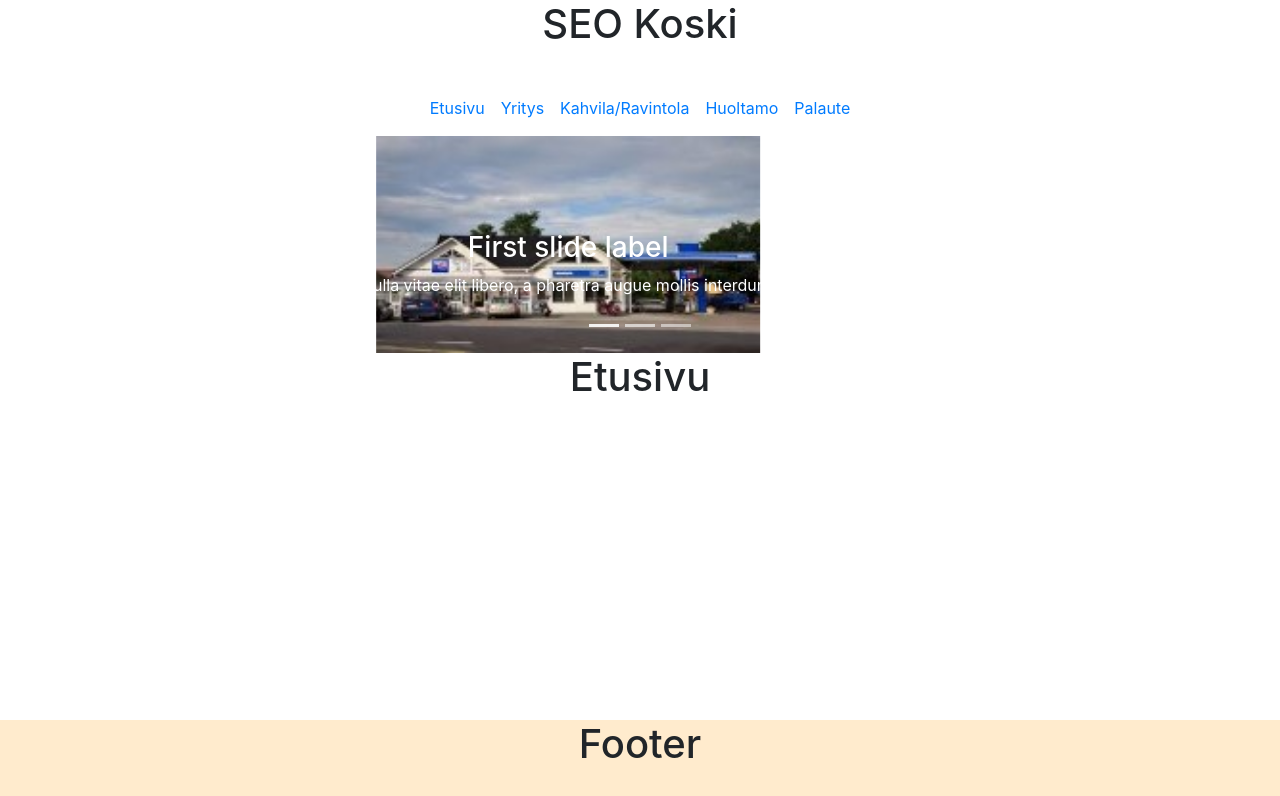
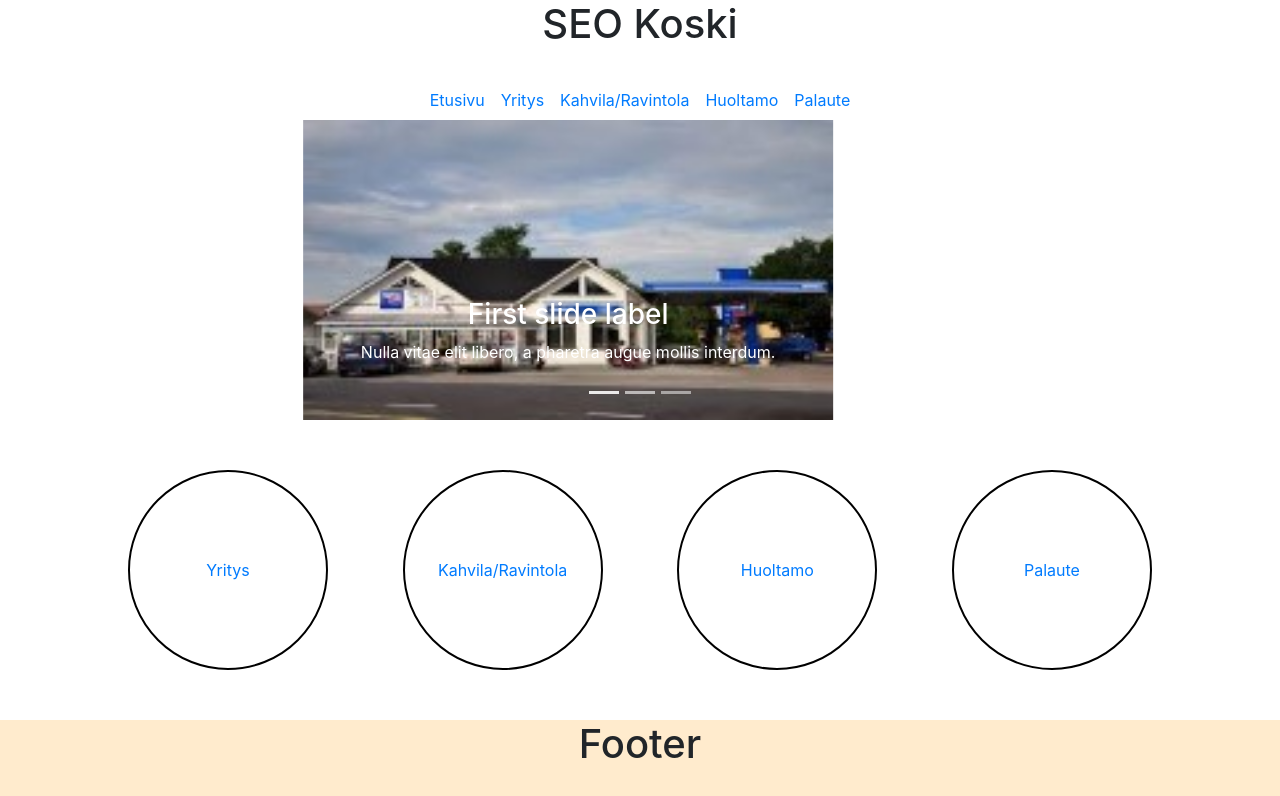
Before and after one commit to toni-mahilainen/Website_SEO, a React (Create React App) app: page / in a window 1280 px wide. Shown: the top 796 px of the page. Built offline with nearby package versions, Linux system fonts and the light colour scheme.

Commit message:
Etusivun asemointia ja muotoilua

```diff
--- a/src/App.css
+++ b/src/App.css
@@ -66,19 +66,80 @@ header {
   height: 10vh;
 }
 
+nav {
+  height: 5vh;
+}
+
 /* --------------------------------HEADER-------------------------------- */
 
 /* --------------------------------ETUSIVU-------------------------------- */
 
-#etusivu {
+#mainpage {
   text-align: center;
   overflow: auto;
   height: 75vh;
+
+}
+
+#mainpageUpper, #mainpageLower {
+  height: 50%;
+}
+
+.carousel, .carousel-inner, .carousel-item {
+  height: 100%;
 }
 
 .carousel img {
-  width: 30%;
+  height: 100%;
   margin: auto;
+}
+
+.boxLinks {
+  height: 100%;
+  padding-left: 10%;
+  padding-right: 10%;
+  display: flex;
+  justify-content: space-between;
+}
+
+.box {
+  height: 200px;
+  width: 200px;
+  border: black 2px solid;
+  display: flex;
+  align-self: center;
+  justify-content: center;
+  border-radius: 100px;
+  animation: 1s 1 toCircle;
+}
+
+.box:hover {
+  animation: 1s 1 toBox;
+  animation-fill-mode: forwards;
+}
+
+.box span {
+  align-self: center;
+}
+
+@keyframes toBox {
+  from {
+    border-radius: 100px;
+  }
+
+  to {
+    border-radius: 10px;
+  }
+}
+
+@keyframes toCircle {
+  from {
+    border-radius: 10px;
+  }
+
+  to {
+    border-radius: 100px;
+  }
 }
 
 /* --------------------------------ETUSIVU-------------------------------- */
--- a/src/Components/App.jsx
+++ b/src/Components/App.jsx
@@ -1,9 +1,7 @@
 import React, { Component } from 'react';
 import '../App.css';
 import 'bootstrap/dist/css/bootstrap.min.css';
-import { BrowserRouter as Router, Link } from 'react-router-dom';
-import Route from 'react-router-dom/Route';
-import Switch from 'react-router-dom/Switch';
+import { BrowserRouter as Router, Link, Route, Switch } from 'react-router-dom';
 import Header from './Header';
 import Etusivu from './Etusivu';
 import Footer from './Footer';
--- a/src/Components/Etusivu.jsx
+++ b/src/Components/Etusivu.jsx
@@ -8,46 +8,41 @@ import lataus2 from '../Images/lataus2.jpg';
 class Etusivu extends Component {
     render() {
         return (
-            <section id="etusivu">
+            <main id="mainpage">
+                <section id="mainpageUpper">
                     <Carousel bsPrefix="carousel">
                         <Carousel.Item>
-                        <img
-                            className="d-block"
-                            src={lataus}
-                            alt="First slide"
-                        />
+                            <img className="d-block" src={lataus} alt="First slide" />
                             <Carousel.Caption>
                                 <h3>First slide label</h3>
                                 <p>Nulla vitae elit libero, a pharetra augue mollis interdum.</p>
                             </Carousel.Caption>
                         </Carousel.Item>
                         <Carousel.Item>
-                        <img
-                            className="d-block"
-                            src={lataus1}
-                            alt="Third slide"
-                        />
-
+                            <img className="d-block" src={lataus1} alt="Second slide" />
                             <Carousel.Caption>
                                 <h3>Second slide label</h3>
                                 <p>Lorem ipsum dolor sit amet, consectetur adipiscing elit.</p>
                             </Carousel.Caption>
                         </Carousel.Item>
                         <Carousel.Item>
-                        <img
-                            className="d-block"
-                            src={lataus2}
-                            alt="Third slide"
-                        />
-
+                            <img className="d-block" src={lataus2} alt="Third slide" />
                             <Carousel.Caption>
                                 <h3>Third slide label</h3>
                                 <p>Praesent commodo cursus magna, vel scelerisque nisl consectetur.</p>
                             </Carousel.Caption>
                         </Carousel.Item>
                     </Carousel>
-                <h1>Etusivu</h1>
                 </section>
+                <section id="mainpageLower">
+                    <div className="boxLinks">
+                        <a className="box" href="#"><span>Yritys</span></a>
+                        <a className="box" href="#"><span>Kahvila/Ravintola</span></a>
+                        <a className="box" href="#"><span>Huoltamo</span></a>
+                        <a className="box" href="#"><span>Palaute</span></a>
+                    </div>
+                </section>
+            </main>
         );
     }
 }
--- a/src/Components/Huoltamo.jsx
+++ b/src/Components/Huoltamo.jsx
@@ -4,9 +4,9 @@ import '../App.css';
 class Huoltamo extends Component {
     render() {
         return (
-            <section id="huoltamo">
+            <main id="huoltamo">
                 <h1>Huoltamo</h1>
-            </section>
+            </main>
         );
     }
 }
--- a/src/Components/Kahvila_Ravintola.jsx
+++ b/src/Components/Kahvila_Ravintola.jsx
@@ -4,9 +4,9 @@ import '../App.css';
 class KahvilaRavintola extends Component {
     render() {
         return (
-            <section id="kahvilaRavintola">
+            <main id="kahvilaRavintola">
                 <h1>Kahvila/Ravintola</h1>
-            </section>
+            </main>
         );
     }
 }
--- a/src/Components/Palaute.jsx
+++ b/src/Components/Palaute.jsx
@@ -4,9 +4,9 @@ import '../App.css';
 class Palaute extends Component {
     render() {
         return (
-            <section id="palaute">
+            <main id="palaute">
                 <h1>Palaute</h1>
-            </section>
+            </main>
         );
     }
 }
--- a/src/Components/Yritys.jsx
+++ b/src/Components/Yritys.jsx
@@ -4,9 +4,9 @@ import '../App.css';
 class Yritys extends Component {
     render() {
         return (
-            <section id="yritys">
+            <main id="yritys">
                 <h1>Yritys</h1>
-            </section>
+            </main>
         );
     }
 }
```
Lines whose indentation alone changed are shown as unchanged.
